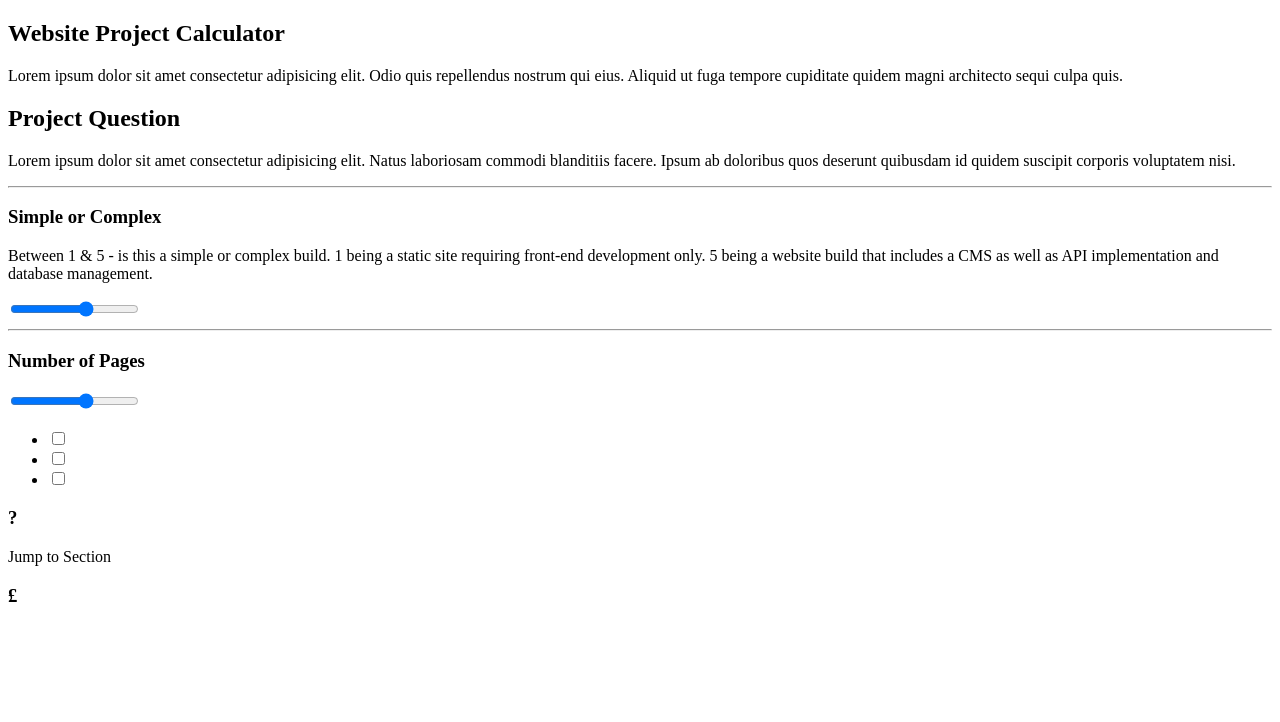
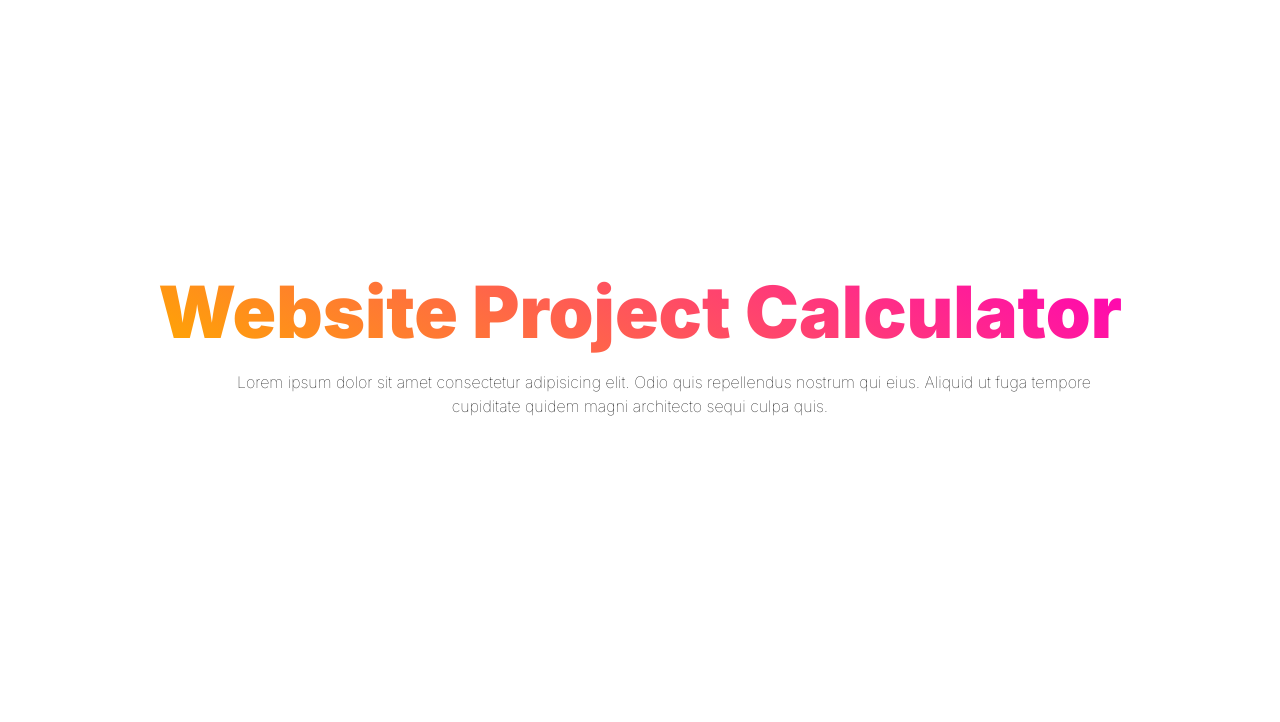
Before and after one commit to MattRees-Dev/Project-Calculator, a plain HTML site: page index.html in a window 1280 px wide. Shown: the top 722 px of the page. Drawn offline with Linux system fonts and the light colour scheme; the site is published under a folder, as on GitHub Pages, so addresses that start at the root find nothing.

Commit message:
Script Updates

```diff
--- a/index.html
+++ b/index.html
@@ -5,7 +5,7 @@
     <meta charset="UTF-8">
     <meta http-equiv="X-UA-Compatible" content="IE=edge">
     <meta name="viewport" content="width=device-width, initial-scale=1.0">
-    <link rel="stylesheet" href="/css/main.css">
+    <link rel="stylesheet" href="css/main.css">
     <title>Project Calculator</title>
 </head>
 
@@ -84,6 +84,6 @@
     </footer>
 </body>
 
-<script src="/js/app.js"></script>
+<script src="js/app.js"></script>
 
 </html>
```
